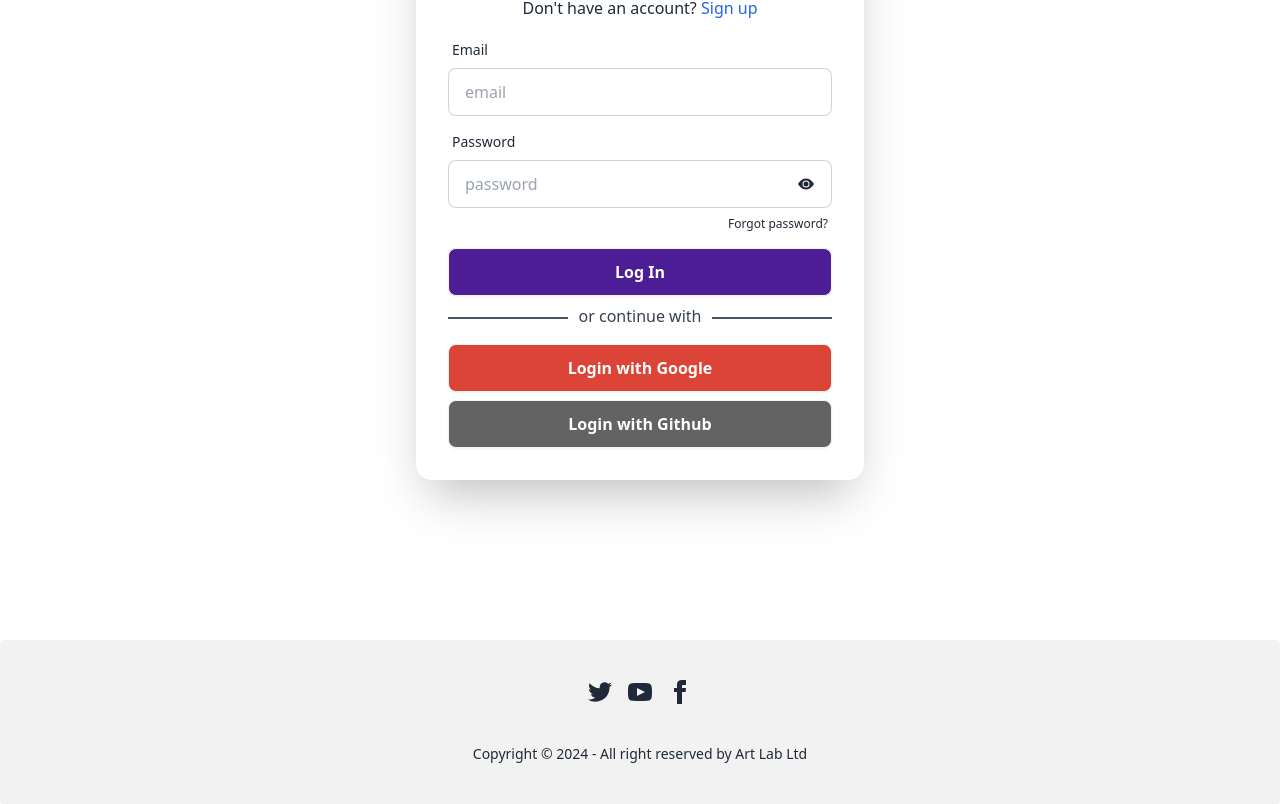
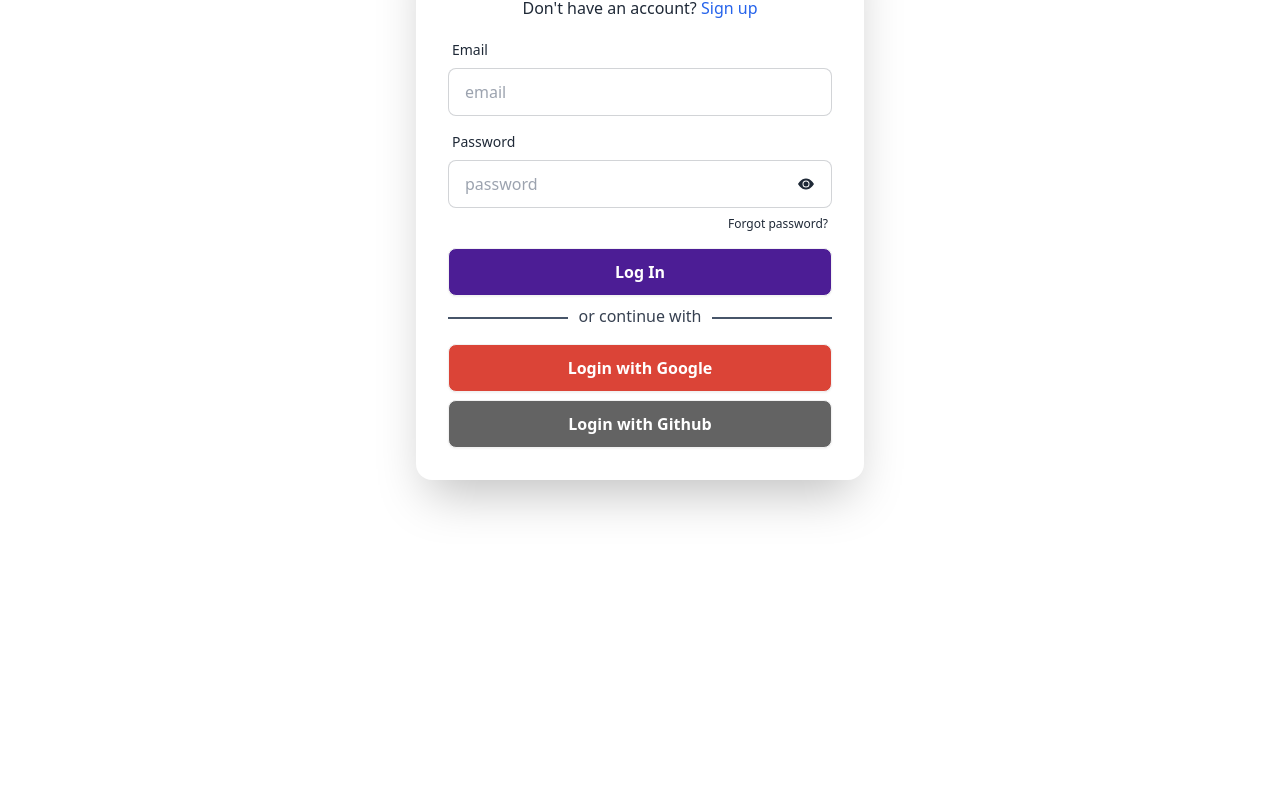
Before and after one commit to MehediMehad/Art-Lab, a React (Vite) app: page /login in a window 1280 px wide. Shown: the part 256-1060 px from the top of the page. After the commit the page ends 800 px from the top, so only its background shows below. Built offline with nearby package versions, Linux system fonts and the light colour scheme; no server answers.

Commit message:
footer removed to all pages only showing the home page

```diff
--- a/src/components/Footer.jsx
+++ b/src/components/Footer.jsx
@@ -1,7 +1,8 @@
 
 const Footer = () => {
+
     return (
-<footer className="footer footer-center p-10 bg-base-200 text-base-content rounded mt-40">
+<footer className="footer footer-center p-10 bg-base-200 text-base-content rounded mt-40 ">
   <nav>
     <div className="grid grid-flow-col gap-4">
       <a><svg xmlns="http://www.w3.org/2000/svg" width="24" height="24" viewBox="0 0 24 24" className="fill-current"><path d="M24 4.557c-.883.392-1.832.656-2.828.775 1.017-.609 1.798-1.574 2.165-2.724-.951.564-2.005.974-3.127 1.195-.897-.957-2.178-1.555-3.594-1.555-3.179 0-5.515 2.966-4.797 6.045-4.091-.205-7.719-2.165-10.148-5.144-1.29 2.213-.669 5.108 1.523 6.574-.806-.026-1.566-.247-2.229-.616-.054 2.281 1.581 4.415 3.949 4.89-.693.188-1.452.232-2.224.084.626 1.956 2.444 3.379 4.6 3.419-2.07 1.623-4.678 2.348-7.29 2.04 2.179 1.397 4.768 2.212 7.548 2.212 9.142 0 14.307-7.721 13.995-14.646.962-.695 1.797-1.562 2.457-2.549z"></path></svg></a>
--- a/src/layouts/Main.jsx
+++ b/src/layouts/Main.jsx
@@ -1,6 +1,5 @@
 import { Outlet } from "react-router-dom";
 import Navbar from "../components/Navbar";
-import Footer from "../components/Footer";
 
 const Main = () => {
     return (
@@ -11,7 +10,7 @@ const Main = () => {
             </div>
             <div className="h-16"></div>
             <Outlet></Outlet>
-            <Footer></Footer>
+            {/* <Footer></Footer> */}
         </div>
     );
 };
--- a/src/pages/Home.jsx
+++ b/src/pages/Home.jsx
@@ -7,6 +7,7 @@ import LatestWorks from "../components/LatestWorks";
 import OurTeam from "../components/OurTeam";
 import { Typewriter } from 'react-simple-typewriter'
 import { Helmet } from "react-helmet-async";
+import Footer from "../components/Footer";
 
 
 
@@ -93,6 +94,8 @@ const Home = () => {
             </div>
             <LatestWorks></LatestWorks>
             <OurTeam></OurTeam>
+            <Footer></Footer>
+
         </div>
         </>
     );
```
